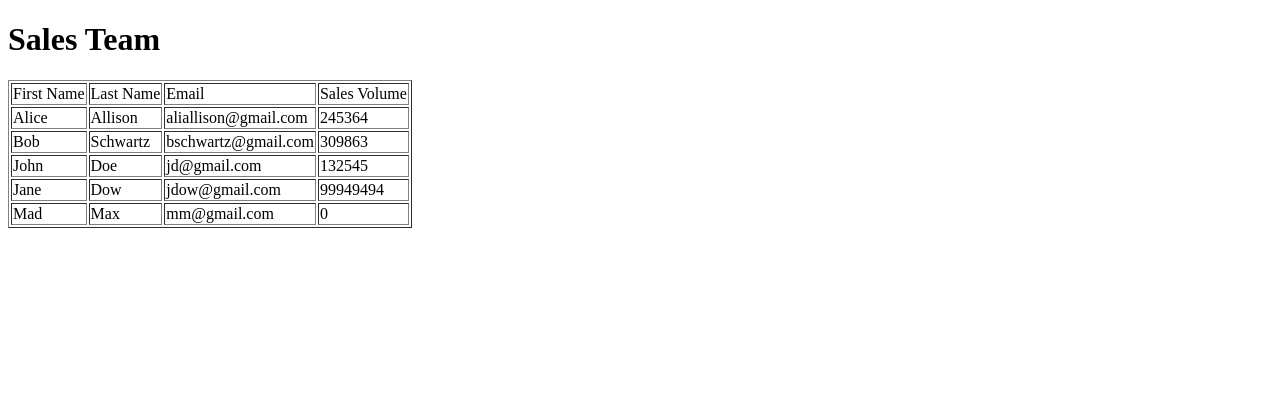
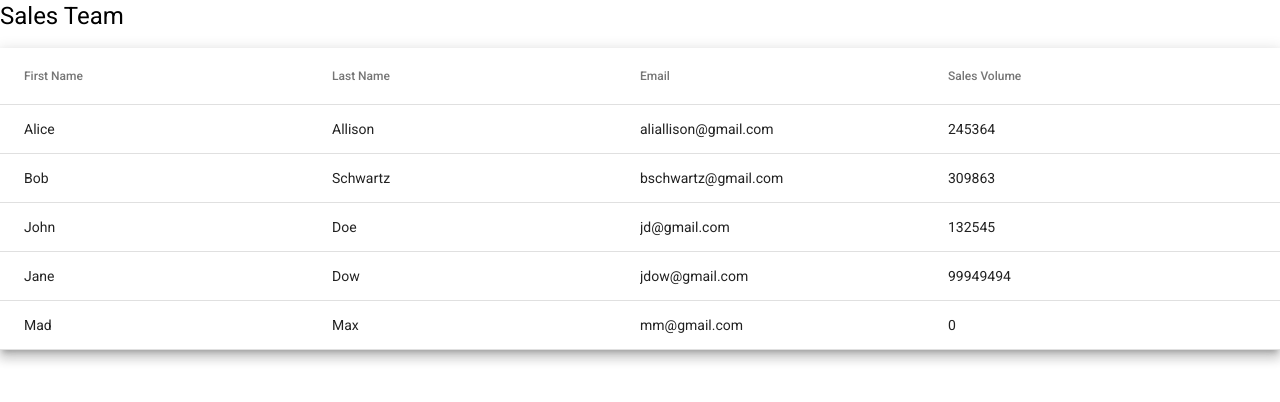
Before and after one commit to 4lm/learn-angular, an Angular app in the folder sales-project/: page / in a window 1280 px wide. Shown: the top 402 px of the page. Built offline with nearby package versions, Linux system fonts and the light colour scheme.

Commit message:
Use angular material table

```diff
--- a/sales-project/angular.json
+++ b/sales-project/angular.json
@@ -28,6 +28,7 @@
               "src/assets"
             ],
             "styles": [
+              "./node_modules/@angular/material/prebuilt-themes/indigo-pink.css",
               "src/styles.scss"
             ],
             "scripts": []
@@ -92,6 +93,7 @@
               "src/assets"
             ],
             "styles": [
+              "./node_modules/@angular/material/prebuilt-themes/indigo-pink.css",
               "src/styles.scss"
             ],
             "scripts": []
@@ -123,6 +125,7 @@
           }
         }
       }
-    }},
+    }
+  },
   "defaultProject": "sales-project"
 }
--- a/sales-project/package.json
+++ b/sales-project/package.json
@@ -12,10 +12,12 @@
   "private": true,
   "dependencies": {
     "@angular/animations": "~9.0.5",
+    "@angular/cdk": "^9.1.1",
     "@angular/common": "~9.0.5",
     "@angular/compiler": "~9.0.5",
     "@angular/core": "~9.0.5",
     "@angular/forms": "~9.0.5",
+    "@angular/material": "^9.1.1",
     "@angular/platform-browser": "~9.0.5",
     "@angular/platform-browser-dynamic": "~9.0.5",
     "@angular/router": "~9.0.5",
--- a/sales-project/src/app/sales-person-list/sales-person-list.component.html
+++ b/sales-project/src/app/sales-person-list/sales-person-list.component.html
@@ -1,18 +1,28 @@
-<table border="1">
-  <thead>
-    <tr>
-      <td>First Name</td>
-      <td>Last Name</td>
-      <td>Email</td>
-      <td>Sales Volume</td>
-    </tr>
-  </thead>
-  <tbody>
-    <tr *ngFor="let salesPerson of salesPersonList">
-      <td>{{ salesPerson.firstName }}</td>
-      <td>{{ salesPerson.lastName }}</td>
-      <td>{{ salesPerson.email }}</td>
-      <td>{{ salesPerson.salesVolume }}</td>
-    </tr>
-  </tbody>
-</table>
+<mat-table [dataSource]="dataSource" class="mat-elevation-z8">
+  <mat-header-row *matHeaderRowDef="displayedColumns"></mat-header-row>
+  <mat-row *matRowDef="let row; columns: displayedColumns"></mat-row>
+
+  <!-- Position Column -->
+  <ng-container matColumnDef="firstName">
+    <mat-header-cell *matHeaderCellDef> First Name </mat-header-cell>
+    <mat-cell *matCellDef="let element"> {{ element.firstName }} </mat-cell>
+  </ng-container>
+
+  <!-- Name Column -->
+  <ng-container matColumnDef="lastName">
+    <mat-header-cell *matHeaderCellDef> Last Name </mat-header-cell>
+    <mat-cell *matCellDef="let element"> {{ element.lastName }} </mat-cell>
+  </ng-container>
+
+  <!-- Weight Column -->
+  <ng-container matColumnDef="email">
+    <mat-header-cell *matHeaderCellDef> Email </mat-header-cell>
+    <mat-cell *matCellDef="let element"> {{ element.email }} </mat-cell>
+  </ng-container>
+
+  <!-- Symbol Column -->
+  <ng-container matColumnDef="salesVolume">
+    <mat-header-cell *matHeaderCellDef> Sales Volume </mat-header-cell>
+    <mat-cell *matCellDef="let element"> {{ element.salesVolume }} </mat-cell>
+  </ng-container>
+</mat-table>
--- a/sales-project/src/app/sales-person-list/sales-person-list.component.ts
+++ b/sales-project/src/app/sales-person-list/sales-person-list.component.ts
@@ -1,6 +1,5 @@
 import { Component, OnInit } from "@angular/core";
 import { SalesPerson } from "./sales-person";
-import { getMaxListeners } from "cluster";
 
 @Component({
   selector: "app-sales-person-list",
@@ -8,14 +7,20 @@ import { getMaxListeners } from "cluster";
   styleUrls: ["./sales-person-list.component.scss"]
 })
 export class SalesPersonListComponent implements OnInit {
-  // Create an array of sales person objects
-  salesPersonList: SalesPerson[] = [
+  displayedColumns: string[] = [
+    "firstName",
+    "lastName",
+    "email",
+    "salesVolume"
+  ];
+  dataSource: SalesPerson[] = [
     new SalesPerson("Alice", "Allison", "aliallison@gmail.com", 245364),
     new SalesPerson("Bob", "Schwartz", "bschwartz@gmail.com", 309863),
     new SalesPerson("John", "Doe", "jd@gmail.com", 132545),
     new SalesPerson("Jane", "Dow", "jdow@gmail.com", 99949494),
     new SalesPerson("Mad", "Max", "mm@gmail.com", 0)
   ];
+
   constructor() {}
 
   ngOnInit(): void {}
--- a/sales-project/src/index.html
+++ b/sales-project/src/index.html
@@ -6,8 +6,10 @@
   <base href="/">
   <meta name="viewport" content="width=device-width, initial-scale=1">
   <link rel="icon" type="image/x-icon" href="favicon.ico">
+  <link href="https://fonts.googleapis.com/css?family=Roboto:300,400,500&display=swap" rel="stylesheet">
+  <link href="https://fonts.googleapis.com/icon?family=Material+Icons" rel="stylesheet">
 </head>
-<body>
+<body class="mat-typography">
   <app-root></app-root>
 </body>
 </html>
--- a/sales-project/src/styles.scss
+++ b/sales-project/src/styles.scss
@@ -1 +1,4 @@
 /* You can add global styles to this file, and also import other style files */
+
+html, body { height: 100%; }
+body { margin: 0; font-family: Roboto, "Helvetica Neue", sans-serif; }
```
Also changed, not shown: sales-project/src/app/app.module.ts (+9 -12 lines), 1 other file (tests, documents, lock files or other folders).
